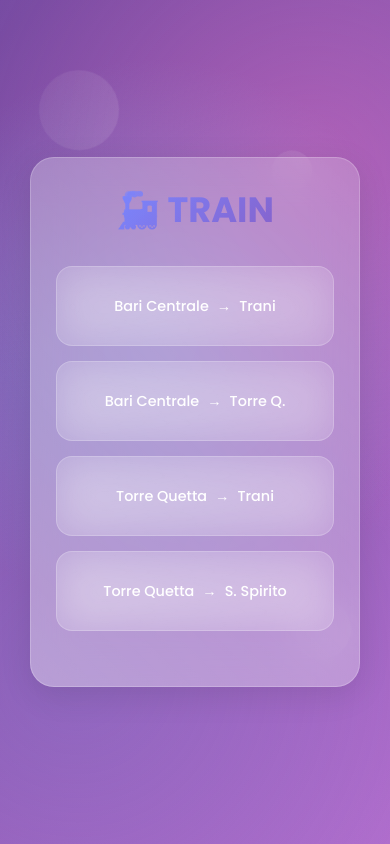
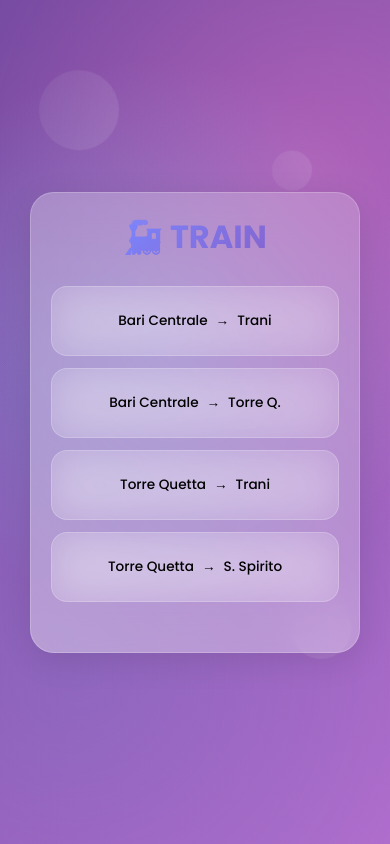
Before and after one commit to PellegrinoLuigi/train_timetable, a Flask app: page / in a window 390 px wide. Run offline with Flask 2, Linux system fonts and the light colour scheme.

Commit message:
Update styles.css

```diff
--- a/static/css/styles.css
+++ b/static/css/styles.css
@@ -195,7 +195,6 @@
     border-radius: 20px;
   }
 */
-
 :root {
             --primary-gradient: linear-gradient(135deg, #667eea 0%, #764ba2 100%);
             --secondary-gradient: linear-gradient(135deg, #f093fb 0%, #f5576c 100%);
@@ -316,7 +315,7 @@
             border: 1px solid var(--glass-border);
             border-radius: 16px;
             padding: 20px;
-            color: white;
+            color: black;
             font-family: inherit;
             font-size: 0.95rem;
             font-weight: 500;
@@ -460,49 +459,107 @@
         }
 
         th, td {
-            padding: 15px 12px;
+            padding: 12px 8px;
             text-align: center;
             border-bottom: 1px solid rgba(255, 255, 255, 0.1);
-            color: white;
+            color: #2d3748;
+            background: rgba(255, 255, 255, 0.9);
         }
 
         th {
-            background: linear-gradient(135deg, rgba(102, 126, 234, 0.3), rgba(118, 75, 162, 0.3));
+            background: linear-gradient(135deg, #2d3748, #4a5568);
+            color: white;
             font-weight: 600;
             text-transform: uppercase;
             letter-spacing: 0.5px;
-            font-size: 0.8rem;
+            font-size: 0.85rem;
         }
 
-        tr:hover {
-            background: rgba(255, 255, 255, 0.05);
+        tr:hover td {
+            background: rgba(255, 255, 255, 0.95);
             transition: background 0.2s ease;
+        }
+
+        .red-text {
+            color: #e53e3e;
+            font-weight: 600;
         }
 
         @media (max-width: 768px) {
             .container {
-                padding: 25px;
+                padding: 20px;
                 margin: 10px;
             }
 
             h1 {
-                font-size: 2.2rem;
-                margin-bottom: 30px;
+                font-size: 2rem;
+                margin-bottom: 25px;
             }
 
             .button-grid {
                 grid-template-columns: 1fr;
-                gap: 15px;
+                gap: 12px;
             }
 
             .route-button {
-                padding: 18px;
-                font-size: 0.9rem;
+                padding: 16px;
+                font-size: 0.85rem;
+                min-height: 70px;
+            }
+
+            .table-container {
+                font-size: 0.75rem;
             }
 
             th, td {
-                padding: 10px 8px;
-                font-size: 0.8rem;
+                padding: 8px 4px;
+                font-size: 0.7rem;
+                word-break: break-word;
+            }
+
+            th {
+                font-size: 0.65rem;
+                padding: 10px 4px;
+            }
+
+            /* Stack table on very small screens */
+            @media (max-width: 480px) {
+                table, thead, tbody, th, td, tr {
+                    display: block;
+                }
+
+                thead tr {
+                    position: absolute;
+                    top: -9999px;
+                    left: -9999px;
+                }
+
+                tr {
+                    border: 1px solid rgba(255, 255, 255, 0.2);
+                    border-radius: 8px;
+                    margin-bottom: 10px;
+                    padding: 10px;
+                    background: rgba(255, 255, 255, 0.95);
+                }
+
+                td {
+                    border: none;
+                    position: relative;
+                    padding: 8px 8px 8px 45%;
+                    text-align: left;
+                    background: transparent;
+                }
+
+                td:before {
+                    content: attr(data-label) ": ";
+                    position: absolute;
+                    left: 6px;
+                    width: 40%;
+                    padding-right: 10px;
+                    white-space: nowrap;
+                    font-weight: 600;
+                    color: #4a5568;
+                }
             }
         }
 
```
